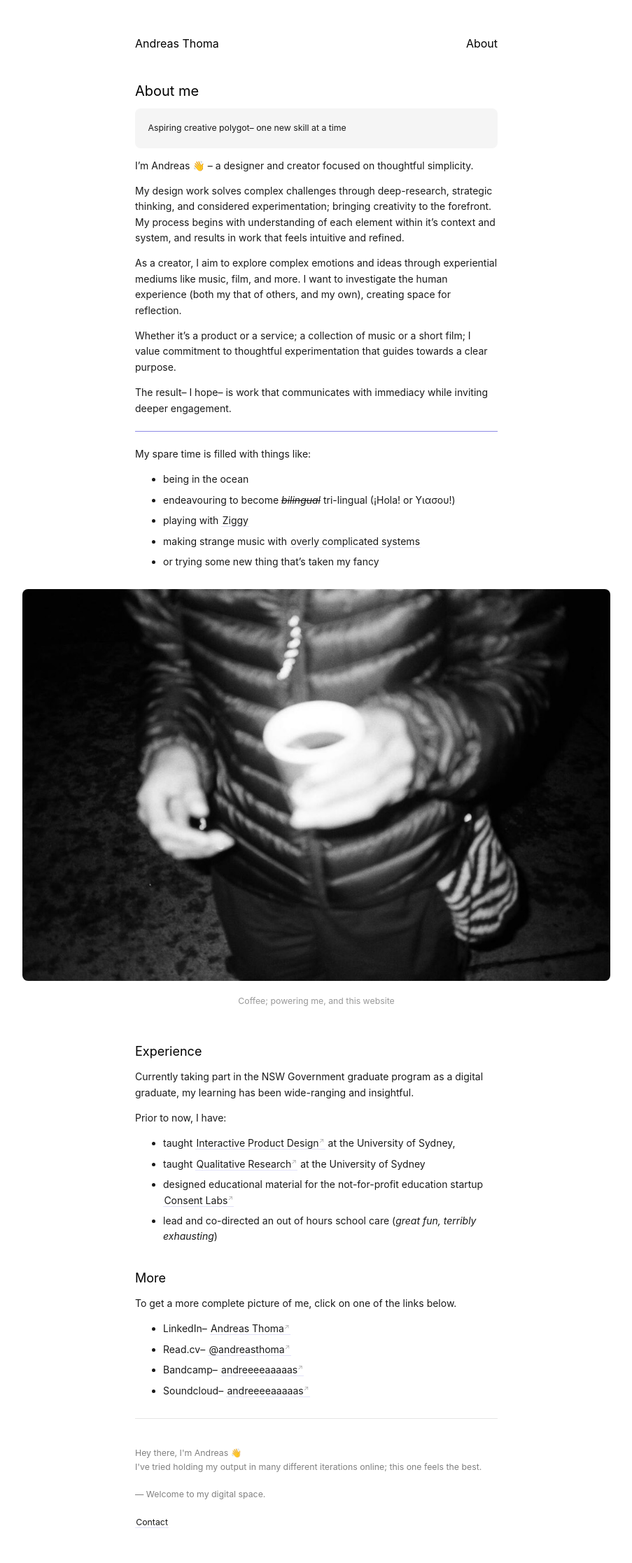
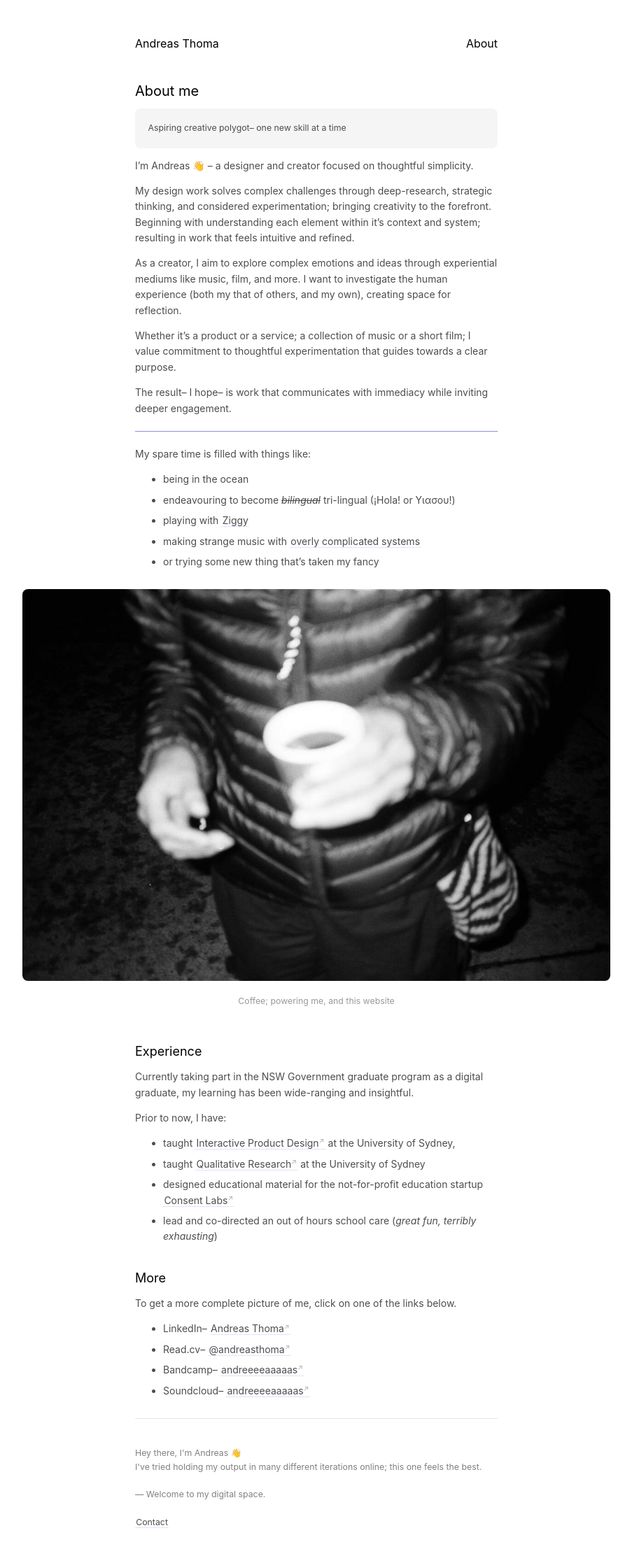
Before and after one commit to andreeeeaaaaas/my-digital-space, a Jekyll site: the page built from _pages/about.md, in a window 1280 px wide. Shown: the whole page at 70% size, without its empty margins (188-1091 px from the left). Built offline with Jekyll 4.4.1, drawn with Linux system fonts in a browser that asks for light colours.

Commit message:
Last one for tonight

```diff
--- a/_pages/about.md
+++ b/_pages/about.md
@@ -7,7 +7,7 @@ permalink: /about
 
 I'm Andreas 👋 – a designer and creator focused on thoughtful simplicity.
 
-My design work solves complex challenges through deep-research, strategic thinking, and considered experimentation; bringing creativity to the forefront. My process begins with understanding of each element within it's context and system, and results in work that feels intuitive and refined.
+My design work solves complex challenges through deep-research, strategic thinking, and considered experimentation; bringing creativity to the forefront. Beginning with understanding each element within it's context and system; resulting in work that feels intuitive and refined.
 
 As a creator, I aim to explore complex emotions and ideas through experiential mediums like music, film, and more. I want to investigate the human experience (both my that of others, and my own), creating space for reflection.
 
--- a/_sass/_style.scss
+++ b/_sass/_style.scss
@@ -4,7 +4,7 @@
 
 //Variables
 $color-primary: hsl(0, 0%, 0%);
-$color-text: hsl(0, 0%, 10%);
+$color-text: hsl(0, 0%,30%);
 $color-subtext: hsl(0, 0%, 50%);
 $color-muted: #999;
 $color-border: hsl(0, 0%, 90%);
```
Also changed, not shown: 4 other files.
